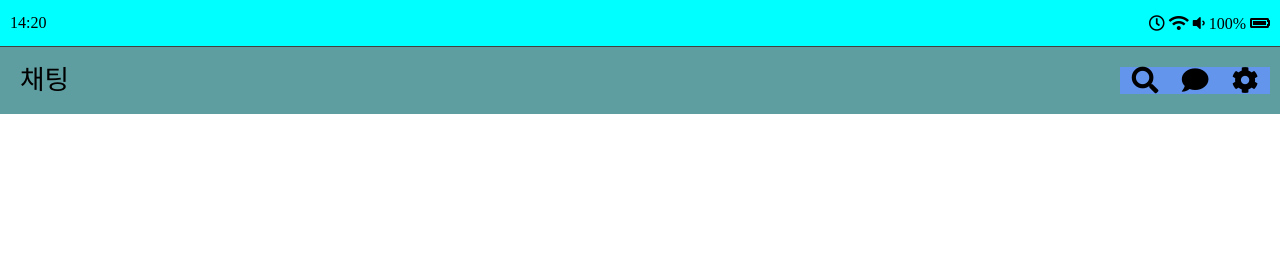
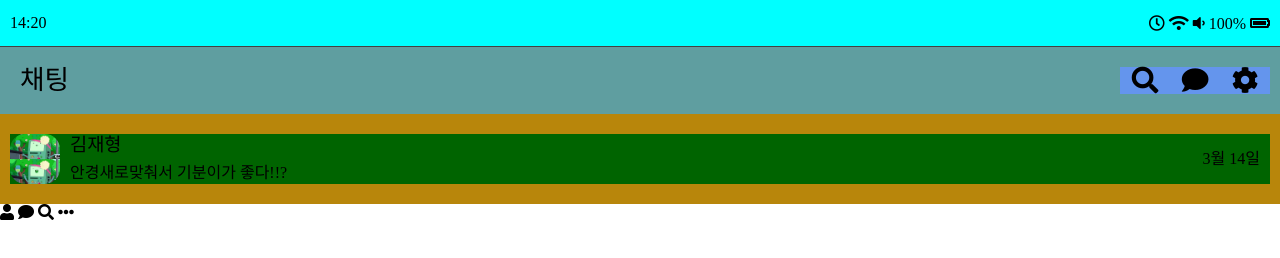
Before and after one commit to cogito1016/VanilaJavascript, a plain HTML site: page WebApp_Chat/index.html in a window 1280 px wide. Drawn offline with Linux system fonts and the light colour scheme.

Commit message:
Chatting App chatListSection:

```diff
--- /dev/null
+++ b/WebApp_Chat/css/chatting.css
@@ -0,0 +1,50 @@
+
+.section_chatting {
+    padding: 20px 10px;
+    background-color: darkgoldenrod;
+}
+
+.section_chatting .list_chat {
+    background-color: darkkhaki;
+
+}
+
+.section_chatting .list_chat .group_chat {
+    display: flex;
+    align-items: center;
+    justify-content: space-between;
+    background-color: darkgreen;
+    cursor: pointer;
+}
+
+.section_chatting .list_chat .group_chat .group_man {
+    display: flex;
+    align-items: center;
+}
+
+.section_chatting .list_chat .group_chat img{
+    width:50px;
+    height:50px;
+    border-radius: 15px;
+}
+
+.section_chatting .list_chat .group_chat .group_text {
+    padding-left:10px;
+    /* display: flex; */
+    justify-content: space-between;
+}
+
+.section_chatting .list_chat .group_chat .group_text span:nth-child(1){
+    display: block;
+    font-size: 14pt;
+    font-weight: 400;
+    margin-bottom: 10px;
+}
+.section_chatting .list_chat .group_chat .group_text span:nth-child(2){
+    font-weight: 200;
+}
+
+.section_chatting .list_chat .group_chat .lab_time {
+    margin-right:10px;
+    font-weight: 200;
+}
--- a/WebApp_Chat/css/styles.css
+++ b/WebApp_Chat/css/styles.css
@@ -1,3 +1,4 @@
 @import "./reset.css";
 @import "./status.css";
 @import "./header.css";
+@import "./chatting.css";
--- a/WebApp_Chat/index.html
+++ b/WebApp_Chat/index.html
@@ -37,7 +37,31 @@
         </div><!--group_menus end-->
     </div><!--section_header end -->
 
+    <div class="section_chatting">
+        <ul class="list_chat">
+            <li class="group_chat">
+                <div class="group_man">
+                    <img src="./imgs/bmo.jpg" alt="비모없다~">
+                    <div class="group_text">
+                        <span>김재형</span>
+                        <span>안경새로맞춰서 기분이가 좋다!!?</span>
+                    </div><!--group_text end -->
+                 </div><!--group_man end-->
+                <div class="lab_time">
+                    <span>3월 14일</span>
+                </div>
+            </li>
+        </ul><!--list_chat-->
+    </div><!--section_chatting-->
 
+    <div class="section_nav">
+        <div class="group_navs">
+            <i class="fas fa-user"></i>
+            <i class="fas fa-comment"></i>
+            <i class="fas fa-search"></i>
+            <i class="fas fa-ellipsis-h"></i>
+        </div>
+    </div>
 
 
 </body>
```
Also changed, not shown: WebApp_Chat/css/nav.css (added), WebApp_Chat/imgs/bmo.jpg (added).
